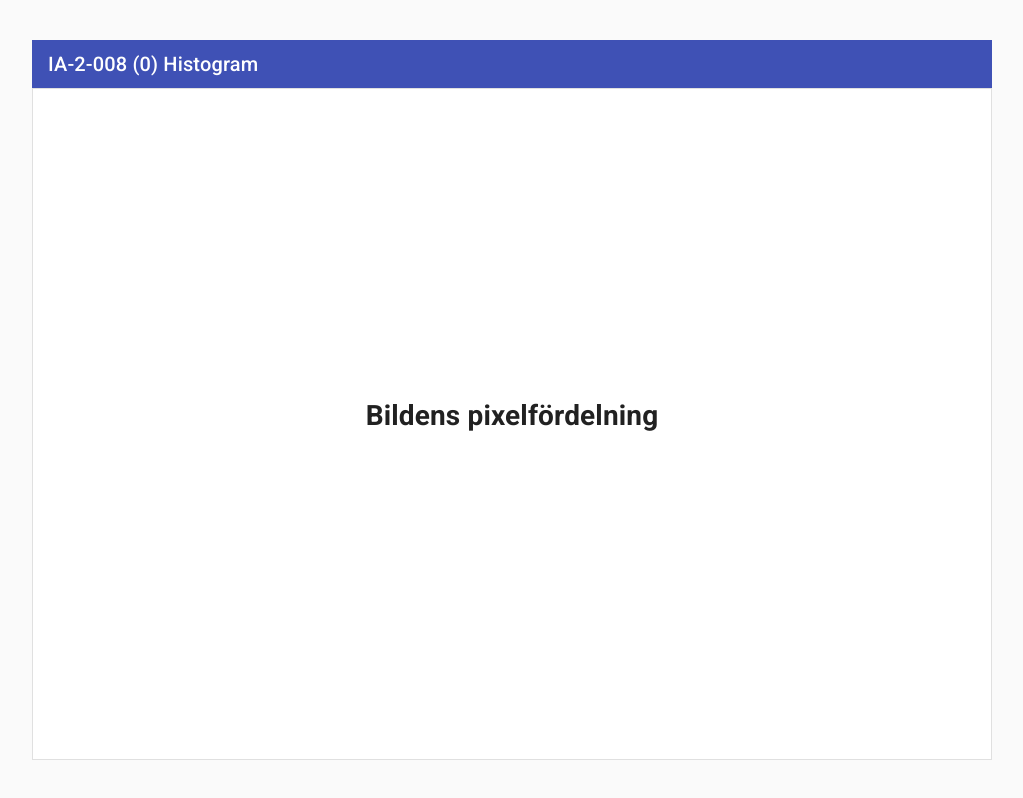
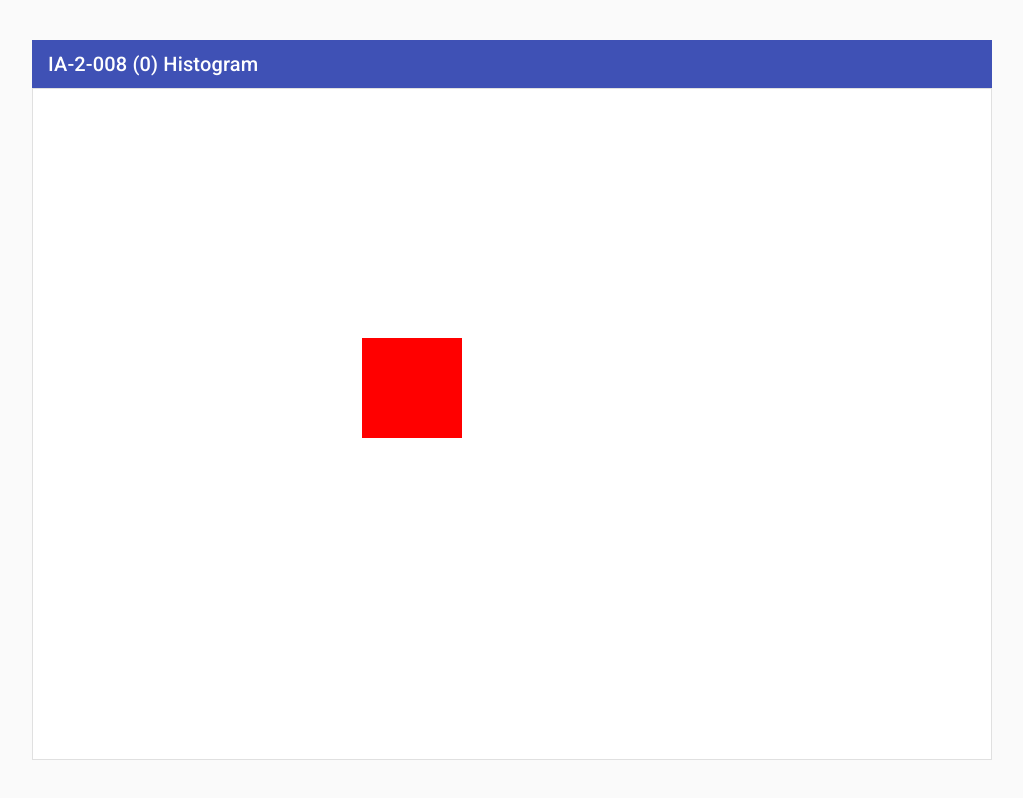
Before and after one commit to DanielGiljam/ia-2-008-0-histogram, a Next.js app: page / in a window 1280 px wide. Shown: the whole page, without its empty margins (128-1151 px from the left). Built offline with nearby package versions, Linux system fonts and the light colour scheme.

Commit message:
adds initial svg capabilities ( A red rectangle)

```diff
--- a/pages/index.tsx
+++ b/pages/index.tsx
@@ -1,9 +1,38 @@
+import React, { useRef, useEffect } from 'react'
+import { select } from 'd3-selection'
+
+const Index: React.FC = () => {
+  const svgRef = useRef<SVGSVGElement | null>(null)
+  useEffect(() => {
+
+    select(svgRef.current)
+      .append('rect')
+      .attr('width', 100)
+      .attr('height', 100)
+      .attr('fill', 'red')
+  })
+  return (
+    <div>
+      <svg ref={svgRef} />
+      <line />
+
+    </div>
+  )
+}
+
+//const Index = (): JSX.Element => <div><h1>Bildens pixelfördelning</h1></div>
+
+
+
+
+
+export default Index
+
+/*
 function Index(): JSX.Element {
+
   return <div>
     <h1>Bildens pixelfördelning</h1>
 
   </div>
-
-}
-
-export default Index
+}*/
```
